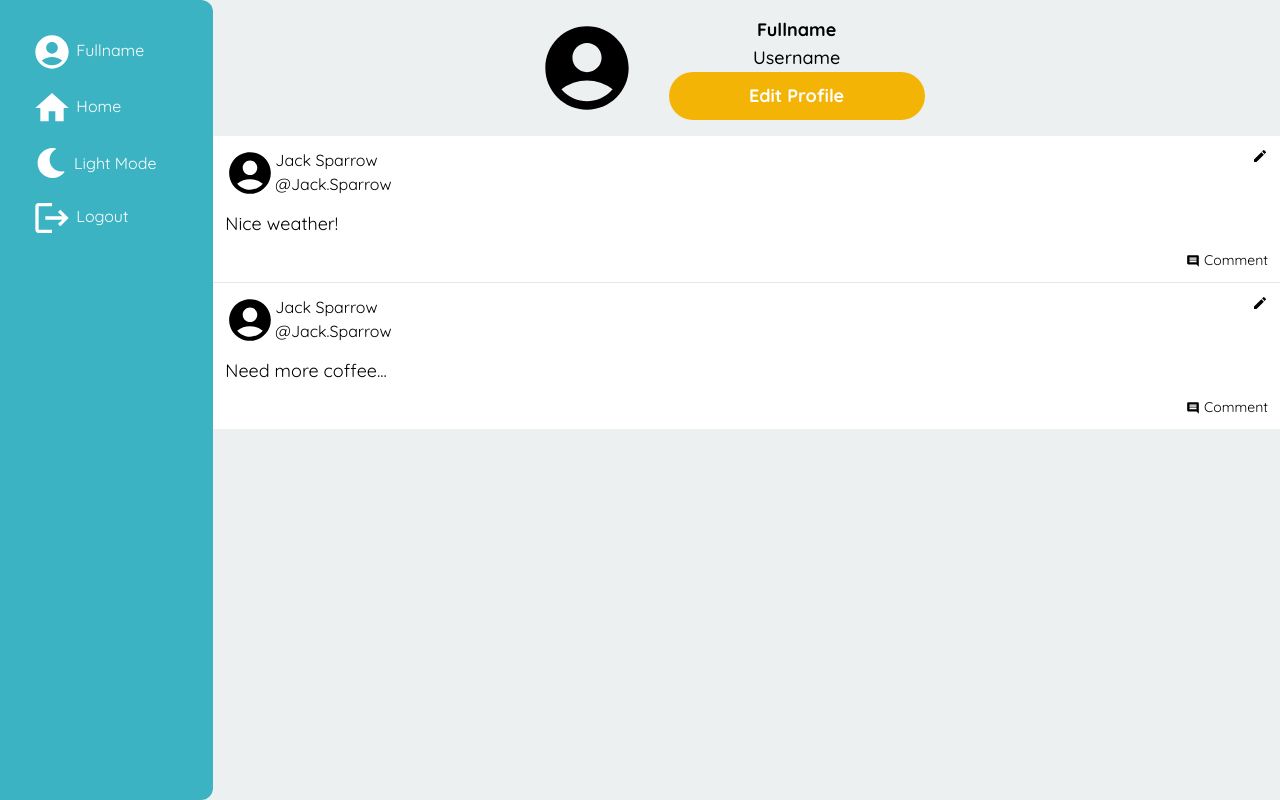
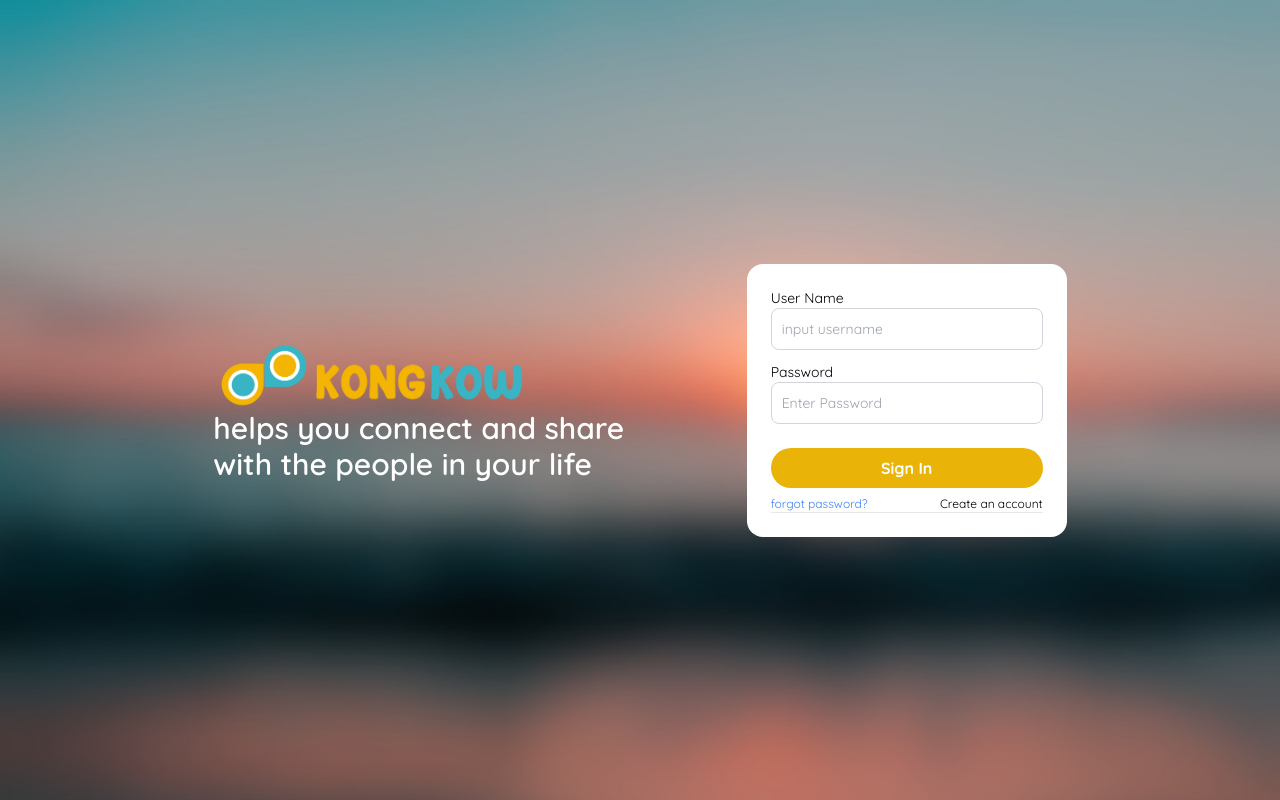
Before and after one commit to BE10-Kelompok-1/Frontend, a React (Vite) app: page /profile in a window 1280 px wide. Built offline with nearby package versions, Linux system fonts and the light colour scheme.

Commit message:
add new api, able to register and login, define protection route, and fix create account link in login page

```diff
--- a/src/pages/Login.jsx
+++ b/src/pages/Login.jsx
@@ -36,7 +36,7 @@ const Login = () => {
         };
         apiRequest("login", "post", body)
           .then((res) => {
-            const { token } = res.token;
+            const { token } = res;
             localStorage.setItem("token", token);
             dispatch(reduxAction("IS_LOGGED_IN", true));
             alert(res.message);
@@ -75,11 +75,10 @@ const Login = () => {
                             />
                         <Button kelas={"bg-yellow-500 hover:bg-blue-700 text-white font-bold py-2 px-4 rounded-full w-40 mx-auto mt-3 sm:w-full rounded"} label="Sign In" />
                         <div className="flex flex-row justify-between mt-2">
-                            <p className="text-blue-500 text-xs sm:w-full text-right">forgot password?</p>
-                            <Link to={"/register"}><p className="text-white text-xs sm:hidden">Create an account</p></Link>
+                            <p className="text-blue-500 text-xs">forgot password?</p>
+                            <Link to={"/register"}><p className="text-white text-xs sm:text-black">Create an account</p></Link>
                         </div>
                         <hr className="hidden sm:block" />
-                        <Button kelas={"hidden bg-blue-500 hover:bg-blue-700 text-white font-bold py-2 px-4 rounded w-40 mx-auto mt-3 sm:block"} label="Sign Up" />
                     </form>
                 </div>
             </div>
--- a/src/pages/Register.jsx
+++ b/src/pages/Register.jsx
@@ -20,7 +20,7 @@ const Register = () => {
     const [disabled, setDisabled] = useState(true);
 
     useEffect(() => {
-        if(firstName && lastName && username && email && password && birtdate){
+        if(firstName && lastName && username && email && password && birthdate){
             setDisabled(false);
         } else {
             setDisabled(true);
@@ -48,7 +48,7 @@ const Register = () => {
             alert(message);
           })
           .catch((err) => {
-            const { message } = err.response.message;
+            const { message } = err.response;
             alert(message);
           })
           .finally(() => setLoading(false));
@@ -65,7 +65,7 @@ const Register = () => {
                     <div onSubmit={(e) => handleSubmit(e)} className="p-6 rounded-2xl bg-transparent h-auto w-80 flex flex-col sm:bg-white 2xl:scale-150">
                         <h1 className='text-white font-semibold text-2xl mx-auto sm:hidden'>Sign Up</h1>
                         <h2 className='text-white text-sm opacity-70 mx-auto mb-6 sm:hidden'>Its easier to register now</h2>
-                        <form action="">
+                        <form>
                             <CustomInput
                             ptext="First Name"
                             id="input-firstName"
--- a/src/routes/index.jsx
+++ b/src/routes/index.jsx
@@ -1,7 +1,7 @@
 import axios from "axios";
 import { useEffect, useMemo, useState } from "react";
-import { useDispatch } from "react-redux";
-import { BrowserRouter as Router, Routes, Route } from "react-router-dom";
+import { useDispatch, useSelector } from "react-redux";
+import { BrowserRouter as Router, Routes, Route, Navigate } from "react-router-dom";
 
 import Home from "../pages";
 import Login from "../pages/Login";
@@ -10,17 +10,22 @@ import ProfileEdit from "../pages/profile/edit";
 import Register from "../pages/Register";
 import SecurityQuestion from "../pages/SecurityQuestion";
 
-import { ThemeContext } from "../utils/context";
+import { ThemeContext, TokenContext } from "../utils/context";
 import { reduxAction } from "../utils/redux/actions/action";
 
 axios.defaults.baseURL =
-  "https://virtserver.swaggerhub.com/lukmanhafidz/SocialMediaAppAPI/1.0.0";
+"https://live-event.social/";
 
 export default function AppRouter() {
+  const isLoggedIn = useSelector((state) => state.isLoggedIn);
   const dispatch = useDispatch();
 
   const [theme, setTheme] = useState("light");
   const themeMode = useMemo(() => ({ theme, setTheme }), [theme]);
+  const [token, setToken] = useState(null);
+  const jwtToken = useMemo(() => ({ token, setToken }), [token]);
+
+
   useEffect(() => {
     if (theme === "dark") {
       document.documentElement.classList.add("dark");
@@ -29,18 +34,36 @@ export default function AppRouter() {
     }
   }, [theme]);
 
+  useEffect(() => {
+    const getToken = localStorage.getItem("token");
+    if (getToken) {
+      dispatch(reduxAction("IS_LOGGED_IN", true));
+    } else {
+      dispatch(reduxAction("IS_LOGGED_IN", false));
+    }
+    axios.defaults.headers.common["Authorization"] = getToken
+      ? `Bearer ${getToken}`
+      : "";
+  }, [isLoggedIn]);
+
   return (
+    <TokenContext.Provider value={jwtToken}>
     <ThemeContext.Provider value={themeMode}>
       <Router>
         <Routes>
-          <Route path="/" element={<Home />}></Route>
-          <Route path="/login" element={<Login />}></Route>
-          <Route path="/profile" element={<Profile />}></Route>
-          <Route path="/profile/:user_id" element={<ProfileEdit />} />
-          <Route path="/register" element={<Register />}></Route>
+          <Route path="/" element={isLoggedIn ? <Home /> : <Navigate to="/login" />} />
+          <Route
+              path="/login"
+              element={isLoggedIn ? <Navigate to="/" /> : <Login />}
+            />
+          <Route
+              path="/profile"
+              element={isLoggedIn ? <Navigate to="/profile" /> : <Login />}></Route>
+          <Route path="/register" element={isLoggedIn ? <Navigate to="/" /> : <Register />}></Route>
           <Route path="/security" element={<SecurityQuestion />}></Route>
         </Routes>
       </Router>
     </ThemeContext.Provider>
+    </TokenContext.Provider>
   );
 }
--- a/src/utils/context.js
+++ b/src/utils/context.js
@@ -4,4 +4,6 @@ const ctx = {
   theme: "",
   setTheme: () => {},
 };
+
 export const ThemeContext = createContext(ctx);
+export const TokenContext = createContext("");
```
